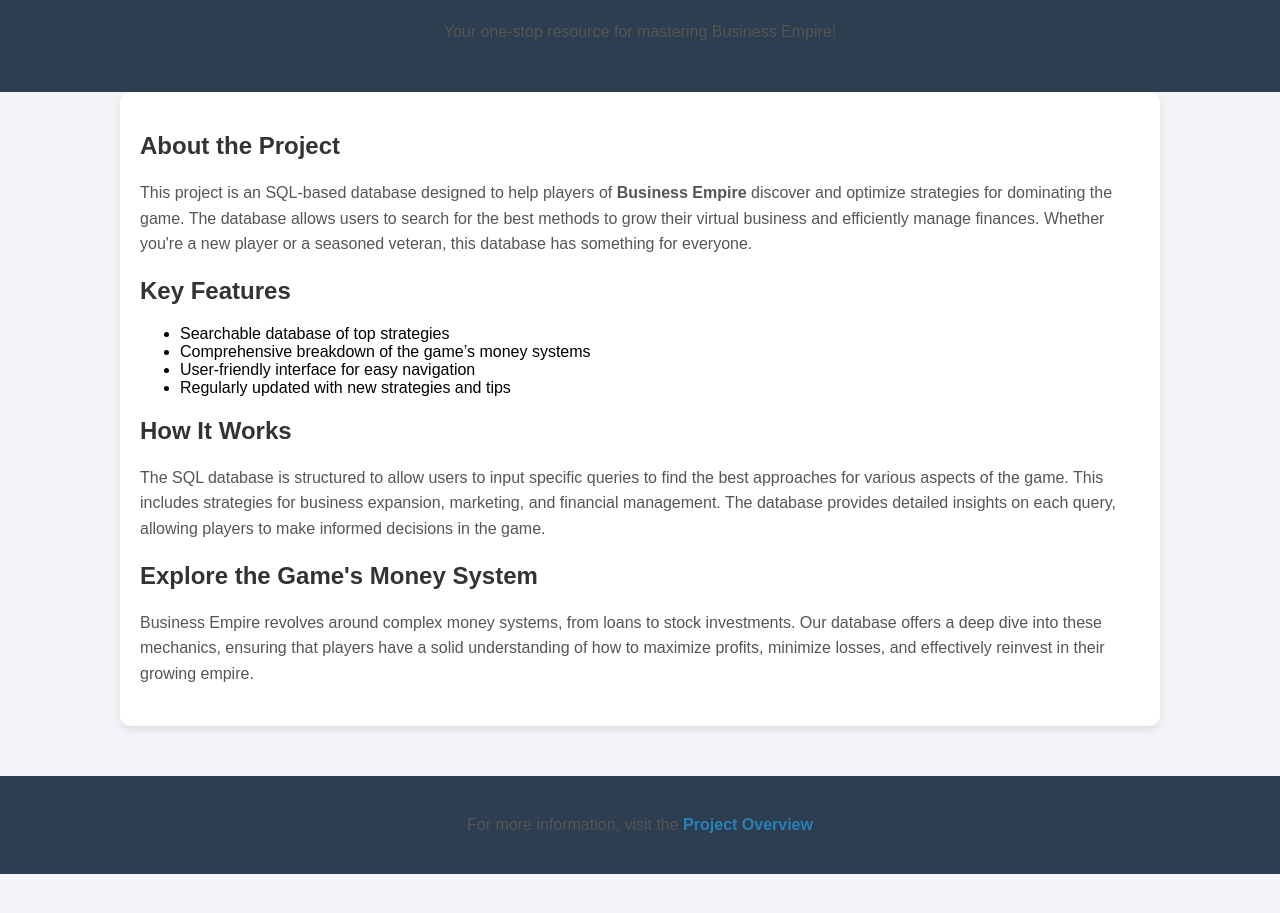
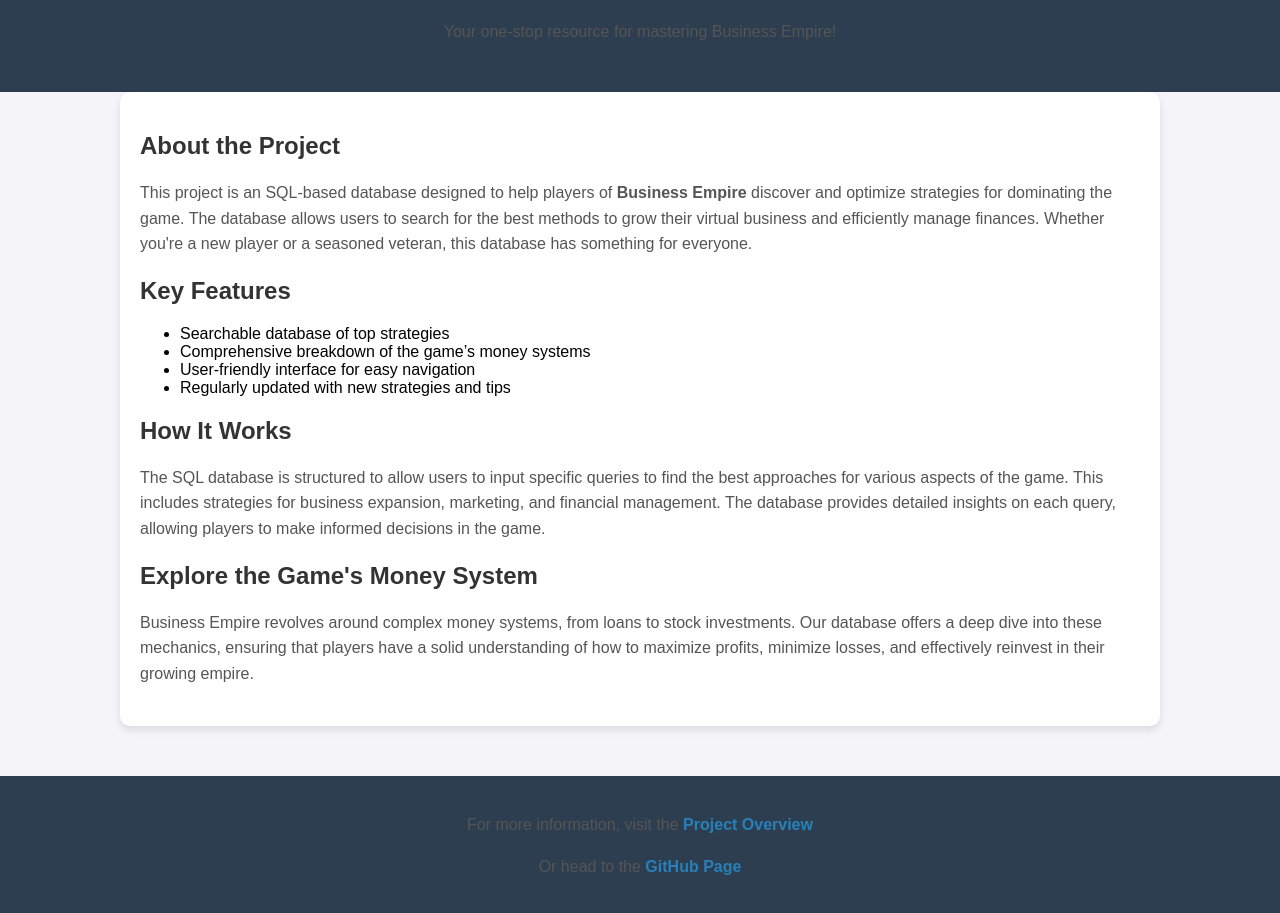
Before and after one commit to theneofan/business_empire, a plain HTML site: page index.html in a window 1280 px wide. Shown: the part 93-1006 px from the top of the page. Before the commit the page ends 967 px from the top, so only its background shows below. Drawn offline with Linux system fonts and the light colour scheme.

Commit message:
Update index.html

```diff
--- a/index.html
+++ b/index.html
@@ -99,6 +99,7 @@
 
     <footer>
         <p>For more information, visit the <a href="https://docs.google.com/document/d/1AY98cWIwvDMnSIcPlOojQ_05KtktCmVc9MOVAmaFHsM/edit?usp=sharing" target="_blank"><b>Project Overview</b></a></p>
+        <p>Or head to the <a href="https://github.com/theneofan/business_empire" target="blank"><b>GitHub Page</b></a></p>
     </footer>
 </body>
 </html>
```
